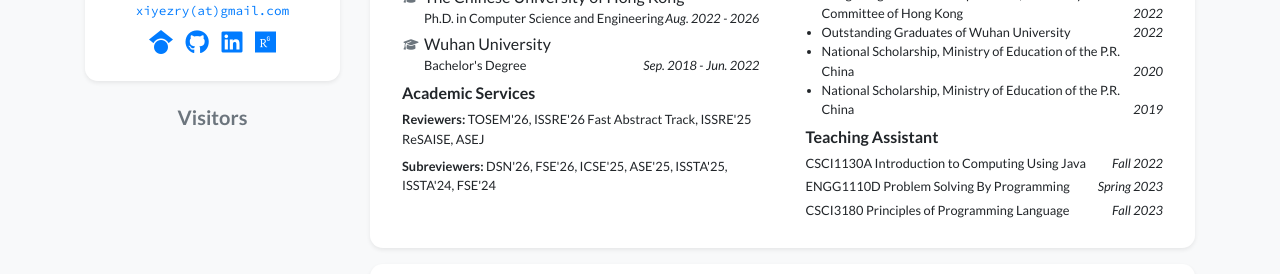
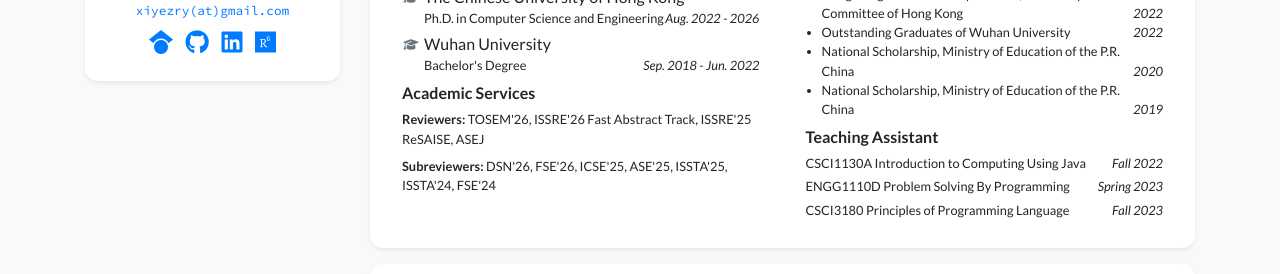
Before and after one commit to xiyezry/xiyezry.github.io, a Jekyll site: the page built from index.html, in a window 1280 px wide. Shown: the part 432-706 px from the top of the page. Built offline with Jekyll 4.4.1, drawn with Linux system fonts in a browser that asks for light colours; nearby versions of some CDN libraries; a style sheet for code colours, icons or effects is not loaded.

Commit message:
Remove visitor globe heading

```diff
--- a/_includes/widgets/profile_card_mini.html
+++ b/_includes/widgets/profile_card_mini.html
@@ -97,7 +97,6 @@
         </div>
         {% if include.show_visitors %}
         <section class="mt-4 text-center" aria-label="Visitor map">
-            <h2 class="h5 text-muted mb-3">Visitors</h2>
             <div class="d-inline-block">
                 <script type="text/javascript" id="mmvst_globe" src="https://mapmyvisitors.com/globe.js?d=sruaPRSyAzZ0OGj3SHj_KpfV3pKgofgtOOwsxFXCxew"></script>
             </div>
```
